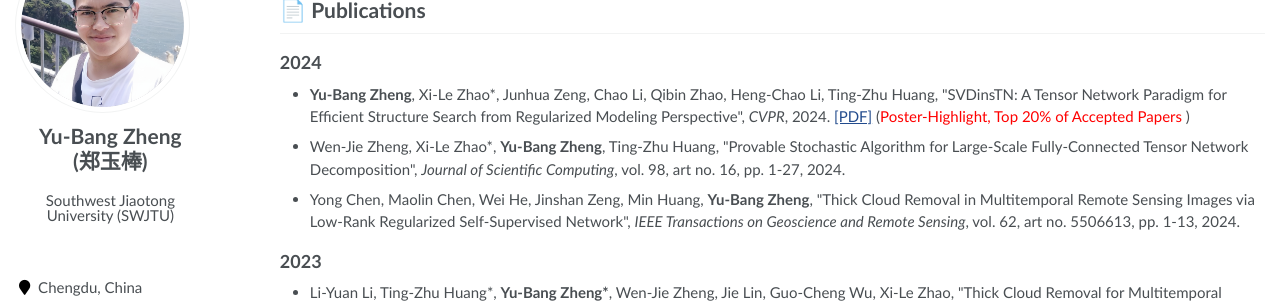
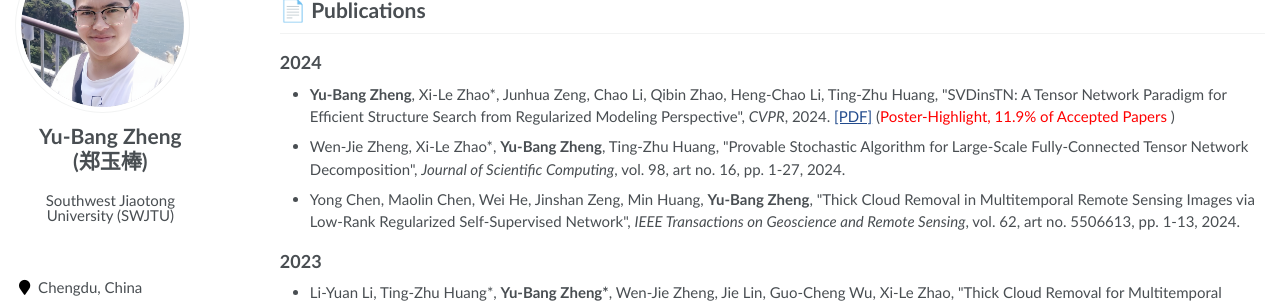
Before and after one commit to YuBangZheng/yubangzheng.github.io, a Jekyll site: the page built from pages/about.md, in a window 1280 px wide and 900 px high, scrolled down 409 px. Shown: the part 153-456 px from the top of the window. Built offline with Jekyll 4.4.1, drawn with Linux system fonts in a browser that asks for light colours; a script that is not in the unit is left out.

Commit message:
Update about.md

```diff
--- a/pages/about.md
+++ b/pages/about.md
@@ -63,7 +63,7 @@
 
 ## 2024
 
-- **Yu-Bang Zheng**, Xi-Le Zhao\*, Junhua Zeng, Chao Li, Qibin Zhao, Heng-Chao Li, Ting-Zhu Huang, \"SVDinsTN: A Tensor Network Paradigm for Efficient Structure Search from Regularized Modeling Perspective\", _CVPR_, 2024. [[PDF]](https://arxiv.org/pdf/2305.14912.pdf) (<span style="color:red">Poster-Highlight, Top 20% of Accepted Papers </span>)
+- **Yu-Bang Zheng**, Xi-Le Zhao\*, Junhua Zeng, Chao Li, Qibin Zhao, Heng-Chao Li, Ting-Zhu Huang, \"SVDinsTN: A Tensor Network Paradigm for Efficient Structure Search from Regularized Modeling Perspective\", _CVPR_, 2024. [[PDF]](https://arxiv.org/pdf/2305.14912.pdf) (<span style="color:red">Poster-Highlight, 11.9% of Accepted Papers </span>)
 
 - Wen-Jie Zheng, Xi-Le Zhao\*, **Yu-Bang Zheng**, Ting-Zhu Huang, \"Provable Stochastic Algorithm for Large-Scale Fully-Connected Tensor Network Decomposition\", _Journal of Scientific Computing_, vol. 98, art no. 16, pp. 1-27, 2024.
 
```
